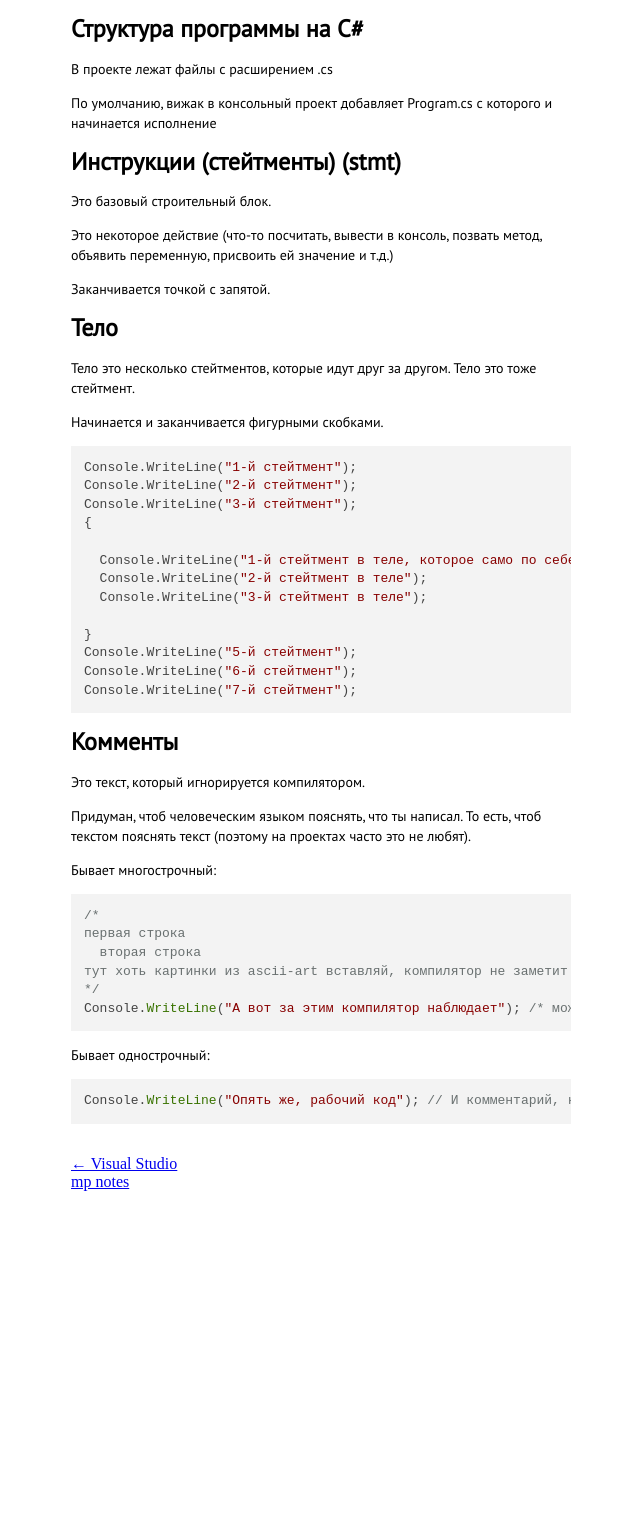
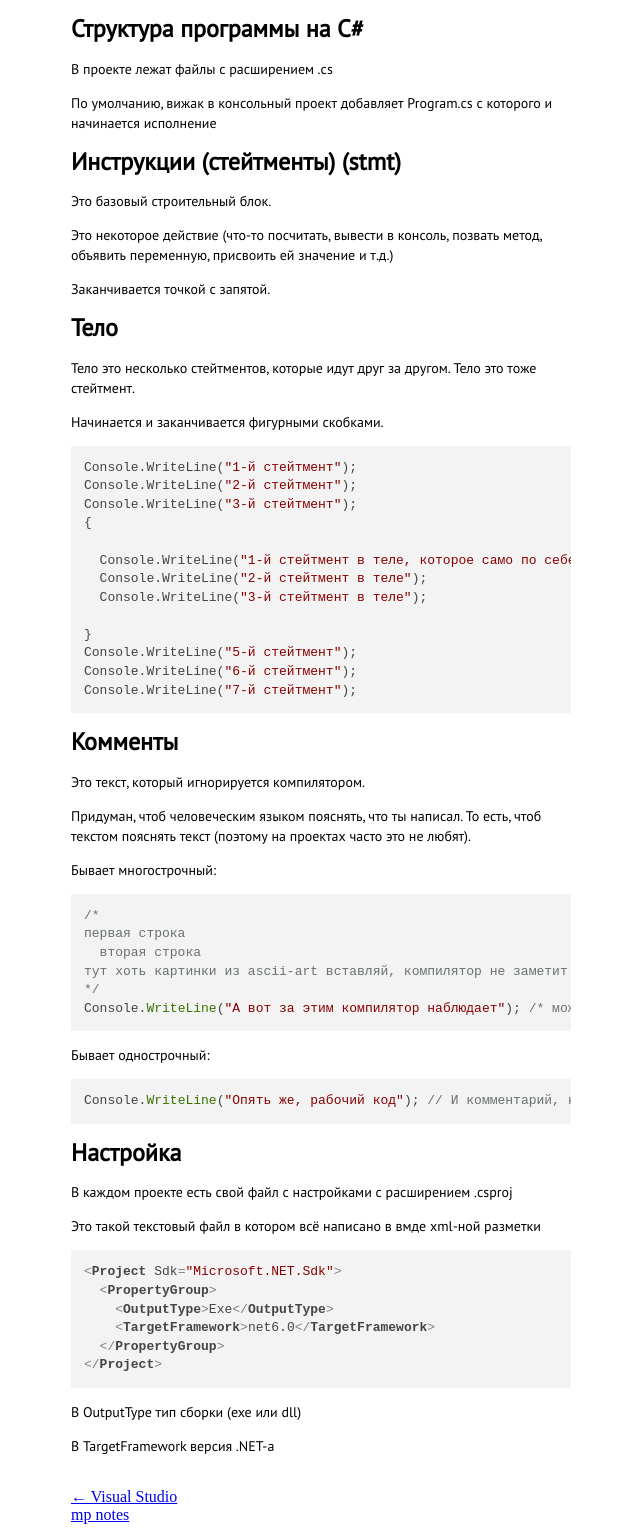
Before and after one commit to dOvObu/dOvObu.github.io, a Jekyll site: the page built from _posts/2022-07-30-c_sharp_program_struct.md, in a window 1280 px wide. Shown: the whole page, without its empty margins (319-959 px from the left). Built offline with Jekyll 4.4.1, drawn with Linux system fonts in a browser that asks for light colours; nearby versions of some CDN libraries; before the commit the page ends 1199 px from its top, so only the background shows below that.

Commit message:
Update 2022-07-30-c_sharp_program_struct.md

````diff
--- a/_posts/2022-07-30-c_sharp_program_struct.md
+++ b/_posts/2022-07-30-c_sharp_program_struct.md
@@ -65,3 +65,22 @@ Console.WriteLine("А вот за этим компилятор наблюдае
 ```
 Console.WriteLine("Опять же, рабочий код"); // И комментарий, который начинается с двух слешей, а затем продолжается до конца строки
 ```
+
+# Настройка
+
+В каждом проекте есть свой файл с настройками с расширением **.csproj**
+
+Это такой текстовый файл в котором всё написано в вмде xml-ной разметки
+
+```
+<Project Sdk="Microsoft.NET.Sdk">
+  <PropertyGroup>
+    <OutputType>Exe</OutputType>
+    <TargetFramework>net6.0</TargetFramework>
+  </PropertyGroup>
+</Project>
+```
+
+В **OutputType** тип сборки (exe или dll)
+
+В **TargetFramework** версия .NET-а
````
